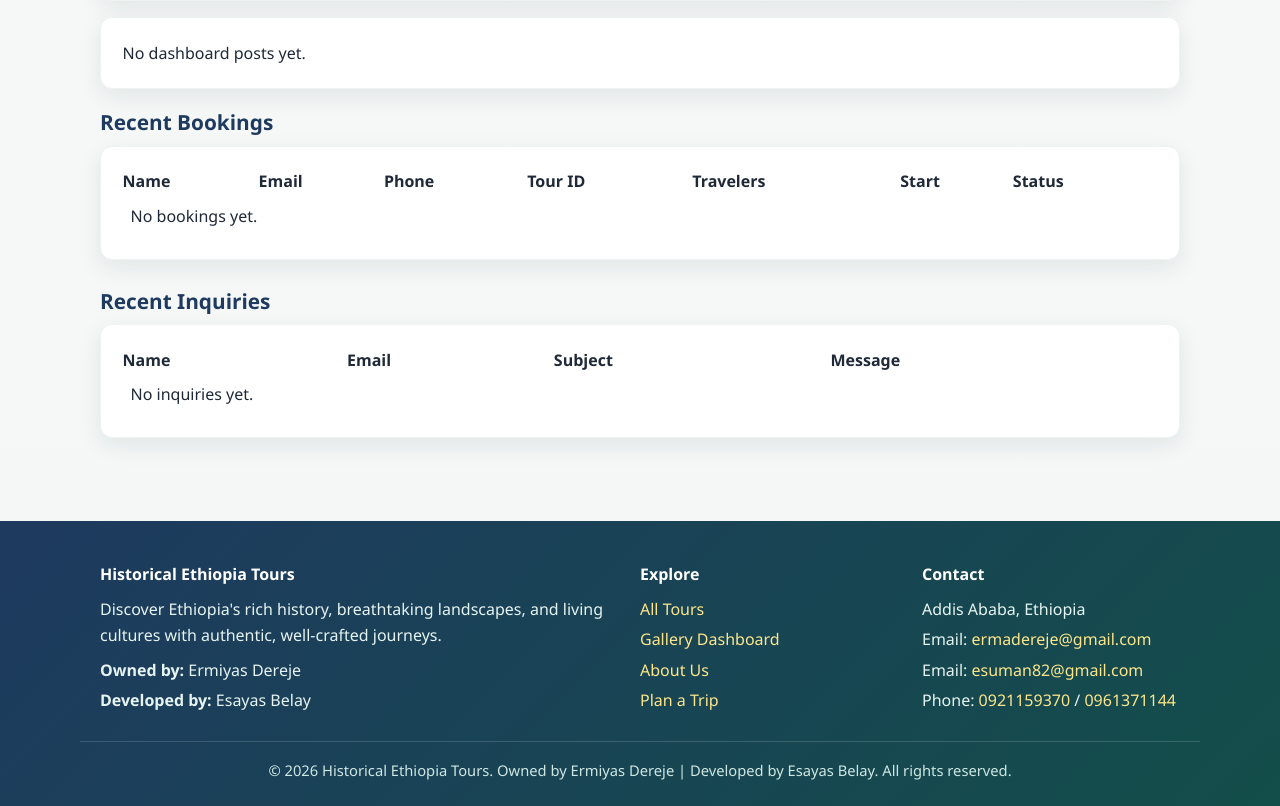
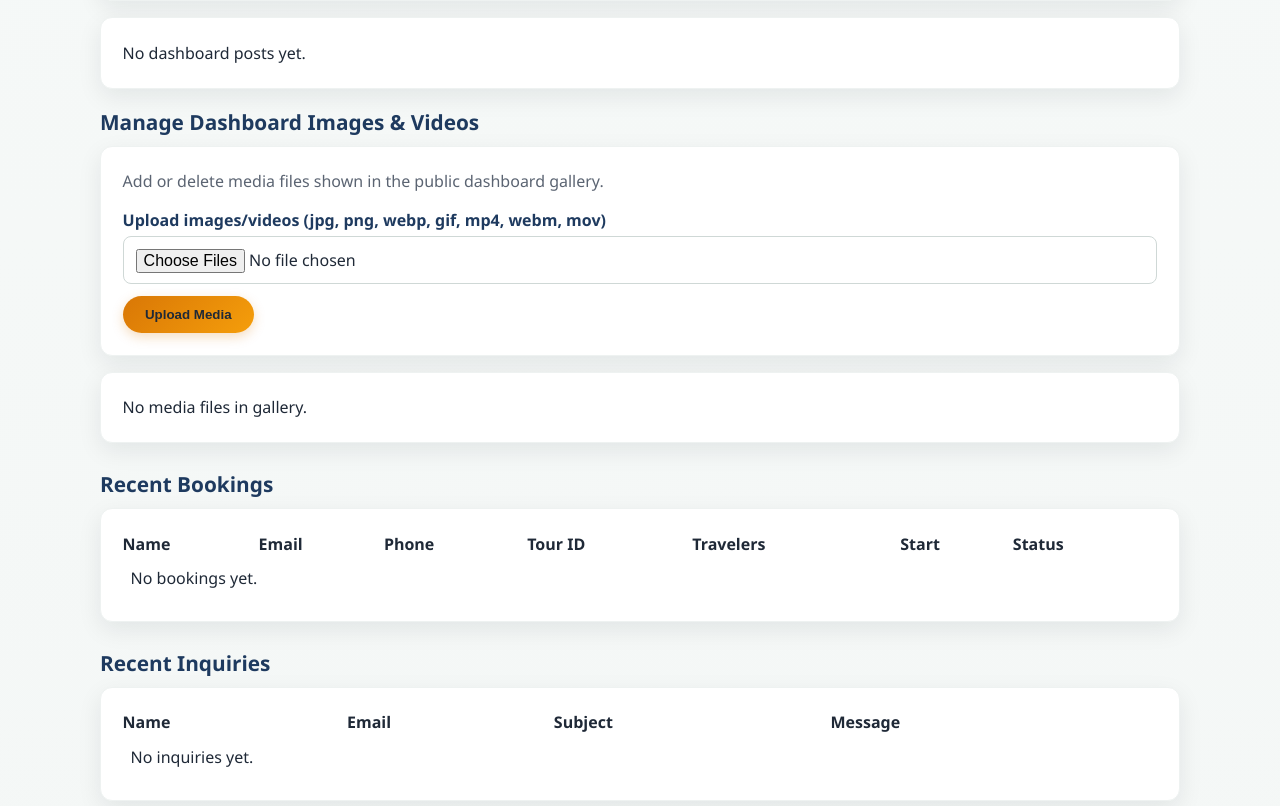
Before and after one commit to esuma-tech/erma-tour-travel, a FastAPI app: template app/templates/admin.html in a window 1280 px wide. Shown: the part 1649-2455 px from the top of the page. Run offline with FastAPI, Linux system fonts and the light colour scheme; the template is opened without the code that fills it, so the values that code supplies are empty.

Commit message:
Allow admin to upload and delete dashboard gallery images/videos

```diff
--- a/app/templates/admin.html
+++ b/app/templates/admin.html
@@ -81,6 +81,46 @@
     </div>
     {% else %}<div class="panel" style="margin-bottom:1rem;">No dashboard posts yet.</div>{% endfor %}
 
+    <h3 class="section-title" style="font-size:1.3rem;">Manage Dashboard Images & Videos</h3>
+    <div class="panel" style="margin-bottom:1rem;">
+      <p class="section-sub" style="margin-bottom:.75rem;">Add or delete media files shown in the public dashboard gallery.</p>
+      <form method="post" action="/admin/media/upload" enctype="multipart/form-data">
+        <label>Upload images/videos (jpg, png, webp, gif, mp4, webm, mov)</label>
+        <input type="file" name="files" multiple accept=".jpg,.jpeg,.png,.webp,.gif,.mp4,.webm,.mov" required>
+        <button class="btn" type="submit" style="margin-top:.75rem;">Upload Media</button>
+      </form>
+    </div>
+
+    <div class="grid" style="margin-bottom:1.5rem;">
+      {% for img in images %}
+      <div class="card">
+        <img src="/static/media/{{ img | urlencode }}" alt="{{ img }}" style="height:160px;">
+        <div class="card-body">
+          <div class="meta" style="word-break:break-all;">{{ img }}</div>
+          <form method="post" action="/admin/media/delete" onsubmit="return confirm('Delete this image?');" style="margin-top:.5rem;">
+            <input type="hidden" name="filename" value="{{ img }}">
+            <button class="btn" type="submit" style="background:#fee2e2;color:#991b1b;box-shadow:none;">Delete Image</button>
+          </form>
+        </div>
+      </div>
+      {% endfor %}
+      {% for v in videos %}
+      <div class="card">
+        <video controls preload="metadata" style="width:100%;height:160px;background:#000;" src="/static/media/{{ v | urlencode }}"></video>
+        <div class="card-body">
+          <div class="meta" style="word-break:break-all;">{{ v }}</div>
+          <form method="post" action="/admin/media/delete" onsubmit="return confirm('Delete this video?');" style="margin-top:.5rem;">
+            <input type="hidden" name="filename" value="{{ v }}">
+            <button class="btn" type="submit" style="background:#fee2e2;color:#991b1b;box-shadow:none;">Delete Video</button>
+          </form>
+        </div>
+      </div>
+      {% endfor %}
+      {% if not images and not videos %}
+      <div class="panel">No media files in gallery.</div>
+      {% endif %}
+    </div>
+
     <h3 class="section-title" style="font-size:1.3rem;">Recent Bookings</h3>
     <div class="panel" style="overflow:auto; margin-bottom:1.5rem;">
       <table style="width:100%; border-collapse:collapse;">
```
Also changed, not shown: app/routers/pages.py (+43 -1 lines).
